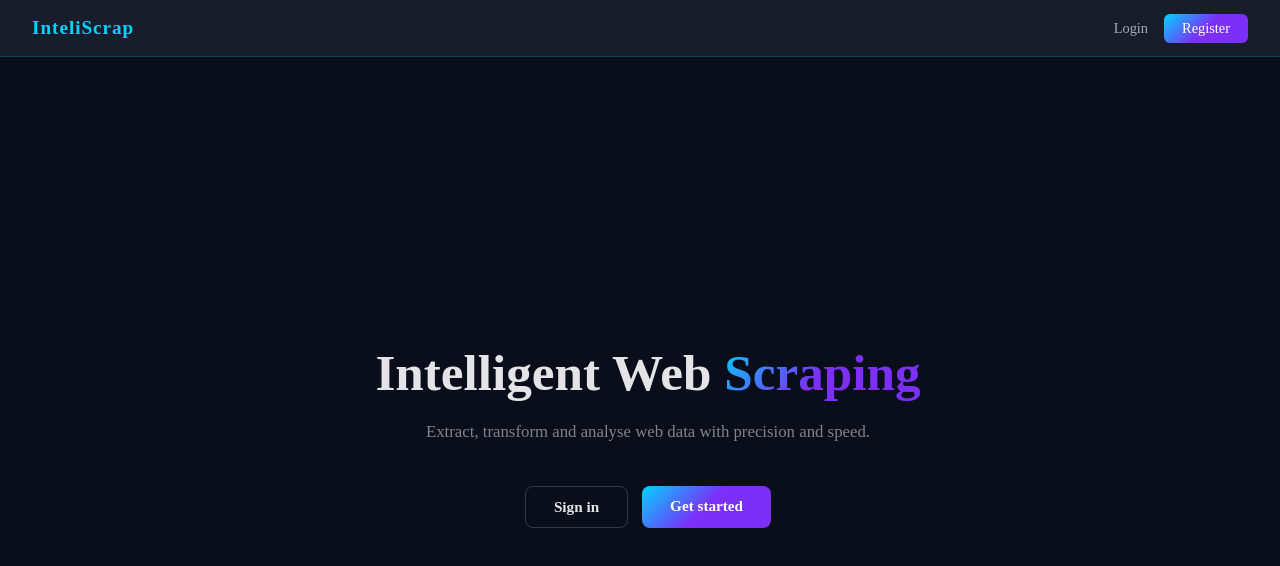
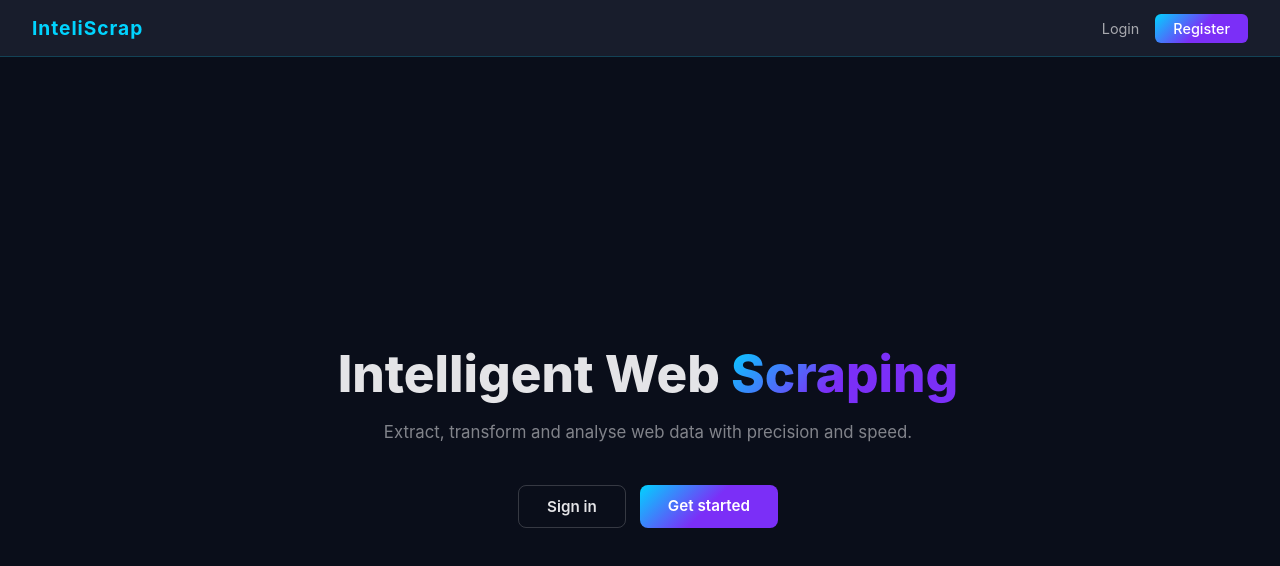
Before and after one commit to AugusteDollinger/InteliScrap, a React app in the folder frontend/: page / in a window 1280 px wide. Shown: the top 566 px of the page. Built offline with nearby package versions, Linux system fonts and the light colour scheme; the HTML template or start-up script is replaced by a standard one.

Commit message:
font change

```diff
--- a/frontend/src/styles.scss
+++ b/frontend/src/styles.scss
@@ -17,6 +17,7 @@ $soft: #e4e4e7;
 }
 
 body {
+  font-family: -apple-system, BlinkMacSystemFont, 'Segoe UI', Arial, sans-serif;
   width: 100vw;
   height: 100vh;
   background: $midnight;
```
